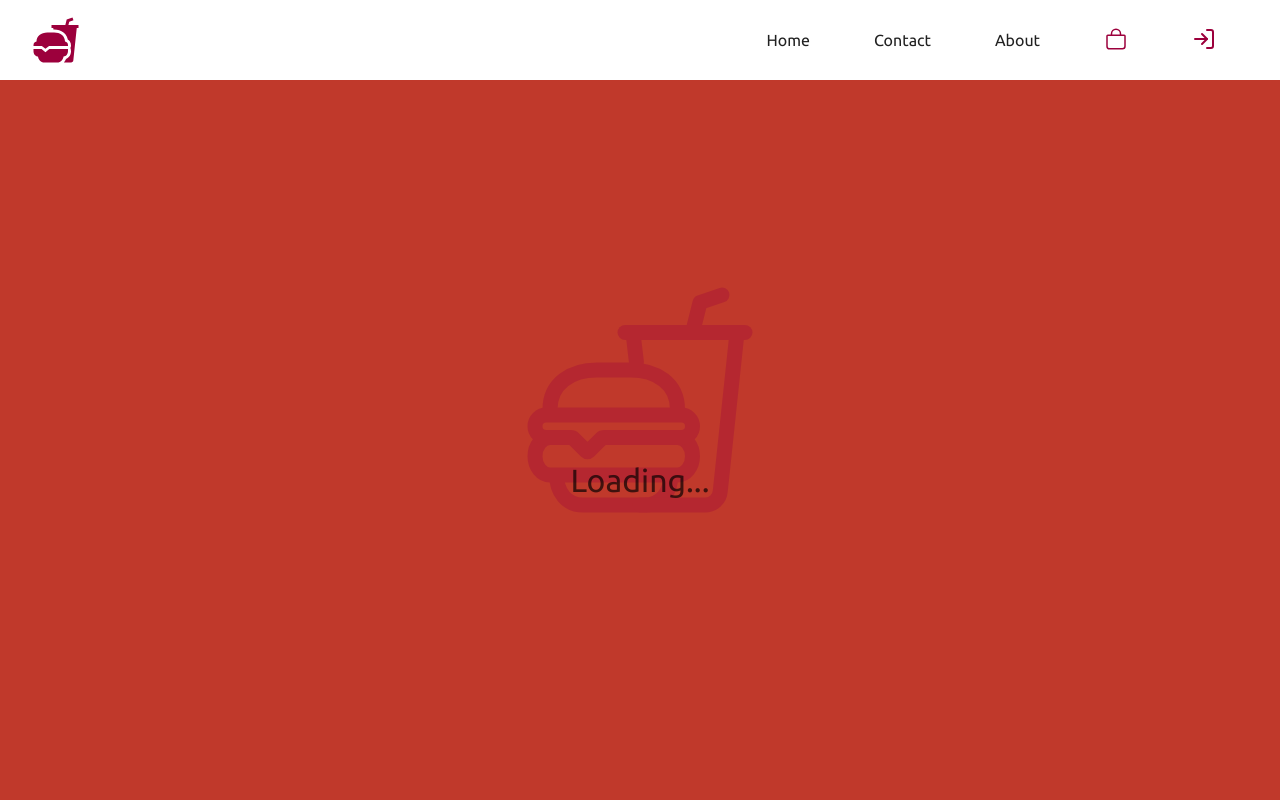
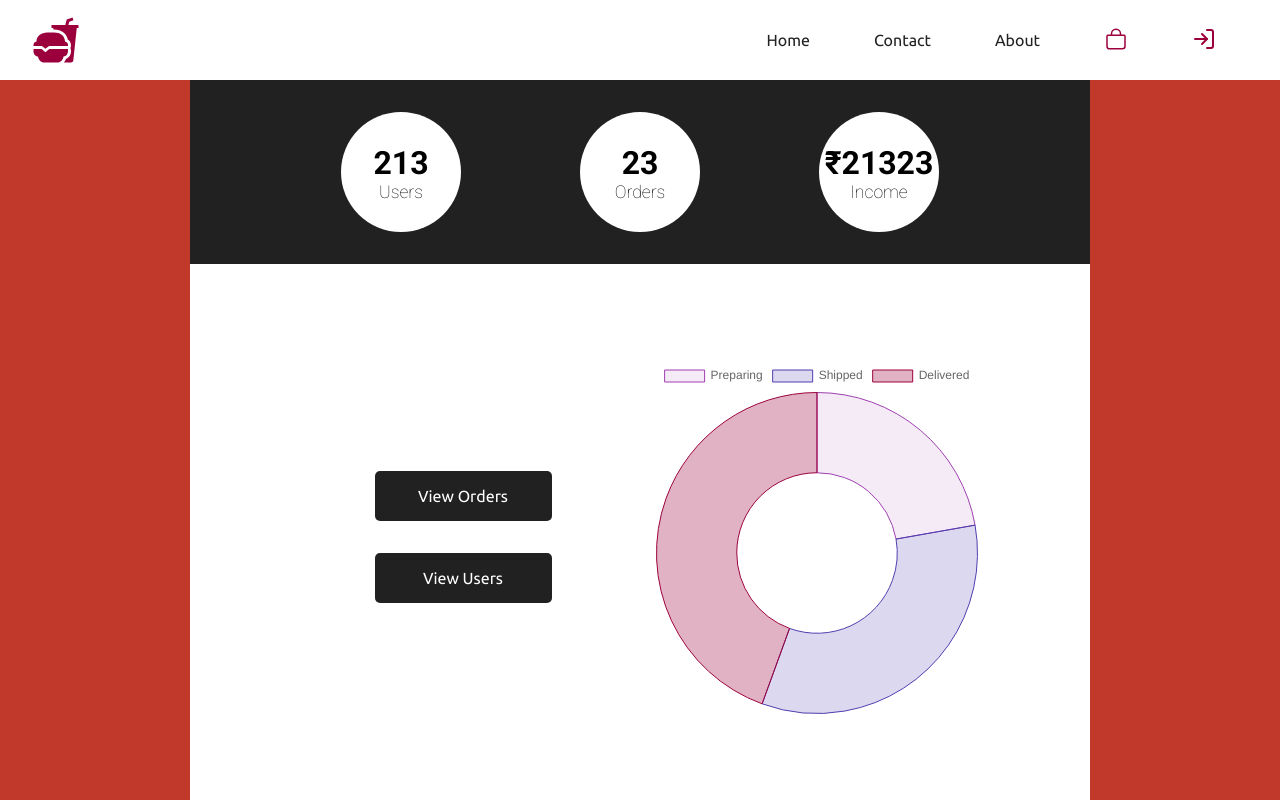
Before and after one commit to mohit838/BurgerShop-MERN, a React (Create React App) app in the folder client/: page /admin/dashboard in a window 1280 px wide. Shown: the top 800 px of the page. Built offline with nearby package versions, Linux system fonts and the light colour scheme.

Commit message:
Update Dashboard JS

```diff
--- a/client/src/components/admin/Dashboard.jsx
+++ b/client/src/components/admin/Dashboard.jsx
@@ -6,7 +6,8 @@ import Loader from "../layout/Loader";
 
 ChartJS.register(Tooltip, ArcElement, Legend);
 
-const loading = true;
+const loading = false;
+// const loading = true;
 
 const Box = ({ title, value }) => (
   <div>
```
